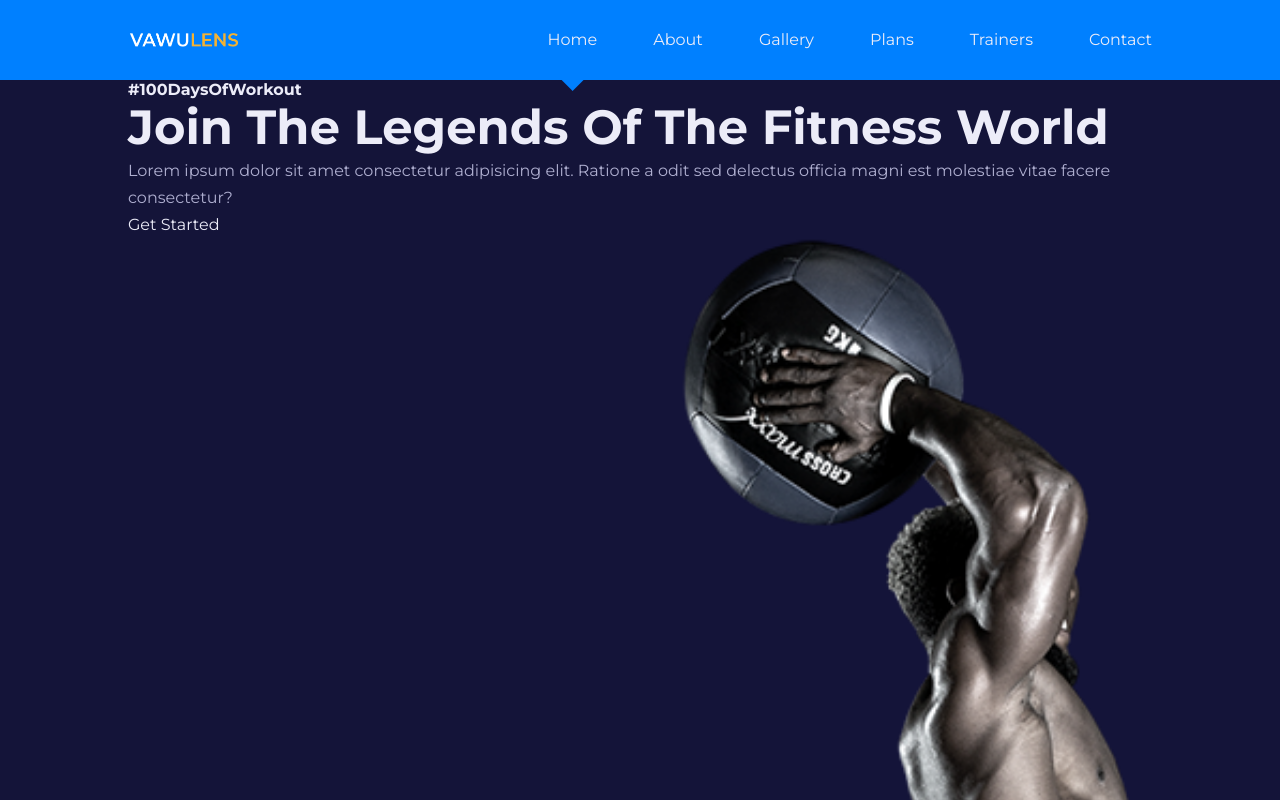
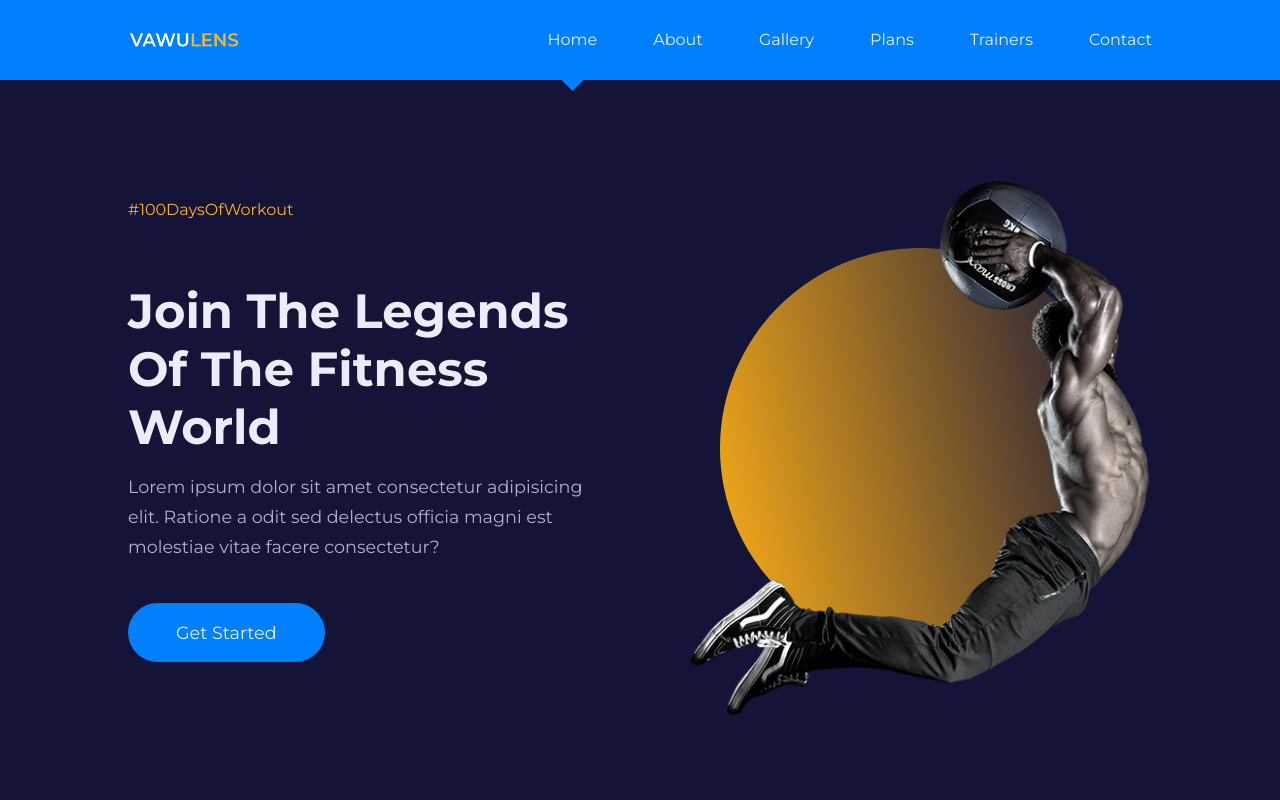
Before and after one commit to kodesand/React-website, a React (Vite) app: page / in a window 1280 px wide. Shown: the top 800 px of the page. Built offline with nearby package versions, Linux system fonts and the light colour scheme.

Commit message:
header component style

```diff
--- a/src/App.jsx
+++ b/src/App.jsx
@@ -7,7 +7,7 @@ import Gallery from './pages/gallery/Gallery'
 import Plans from './pages/plans/Plans'
 import Trainers from './pages/trainers/Trainers'
 import NotFound from './pages/notFound/NotFound'
-import Navbar from './components/Navbar'
+import Navbar from './components/navbar'
 
 const App = () => {
   return (
--- a/src/components/MainHeader.jsx
+++ b/src/components/header/index.jsx
@@ -20,10 +20,9 @@ const MainHeader = () => {
           </Link>
         </div>
         <div className='main__header-right'>
-          <div className='main__header-circle'>
-            <div className='main__header-image'>
-              <img src={Image} alt='main header image' />
-            </div>
+          <div className='main__header-circle'></div>
+          <div className='main__header-image'>
+            <img src={Image} alt='main header image' />
           </div>
         </div>
       </div>
--- a/src/components/navbar.css
+++ b/src/components/navbar/navbar.css
@@ -4,7 +4,7 @@ nav {
   background-color: var(--color-primary);
   display: grid;
   place-items: center;
-  /* position: fixed; */
+  position: fixed;
   top: 0;
   left: 0;
   z-index: 99;
--- a/src/index.css
+++ b/src/index.css
@@ -64,3 +64,29 @@ img {
   object-fit: cover;
   width: 100%;
 }
+
+.btn {
+  color: var(--color-gray-100);
+  width: fit-content;
+  margin: 0 auto;
+  padding: 0.9rem 2rem;
+  background-color: var(--color-primary);
+  border-radius: 1.5rem;
+  transition: var(--transition);
+}
+.btn:hover {
+  background-color: var(--color-secondary);
+  color: var(--color-gray-600);
+}
+.btn.lg {
+  padding: 1.2rem 3rem;
+  border-radius: 2rem;
+  font-size: 1.1rem;
+}
+.btn.sm {
+  padding: 0.4rem 1.2rem;
+  font-size: 0.9rem;
+}
+.btn.sm:hover {
+  background-color: var(--color-gray-400);
+}
--- a/src/pages/home/Home.jsx
+++ b/src/pages/home/Home.jsx
@@ -1,4 +1,6 @@
-import Header from './../../components/MainHeader'
+import Header from './../../components/header'
+
+import './home.css'
 
 const Home = () => {
   return (
--- a/src/pages/home/home.css
+++ b/src/pages/home/home.css
@@ -0,0 +1,51 @@
+.main__header {
+  width: 100vw;
+  height: 100vh;
+  display: grid;
+  place-items: center;
+  margin-top: 3rem;
+}
+
+.main__header-container {
+  height: 100%;
+  display: grid;
+  grid-template-columns: 1fr 1fr;
+  align-items: center;
+  justify-content: space-between;
+  gap: 6rem;
+}
+
+.main__header-left {
+  margin-top: -3rem;
+}
+
+.main__header-left h4 {
+  margin-bottom: 4rem;
+  color: var(--color-secondary);
+  font-weight: 400;
+}
+.main__header-left p {
+  margin: 1rem 0 3.5rem;
+  font-size: 1.1rem;
+}
+
+.main__header-right {
+  display: grid;
+  place-items: center;
+  position: relative;
+}
+.main__header-circle {
+  width: 25rem;
+  height: 25rem;
+  background: linear-gradient(75deg, var(--color-secondary), transparent);
+  border-radius: 50%;
+  position: absolute;
+  transition: var(--transition);
+}
+.main__header-image {
+  position: relative;
+}
+
+.main__header-right:hover .main__header-circle {
+  filter: blur(15px);
+}
```
Also changed, not shown: src/components/navbar/data.js (renamed from src/components/data.js), src/components/navbar/index.jsx (renamed from src/components/Navbar.jsx).
